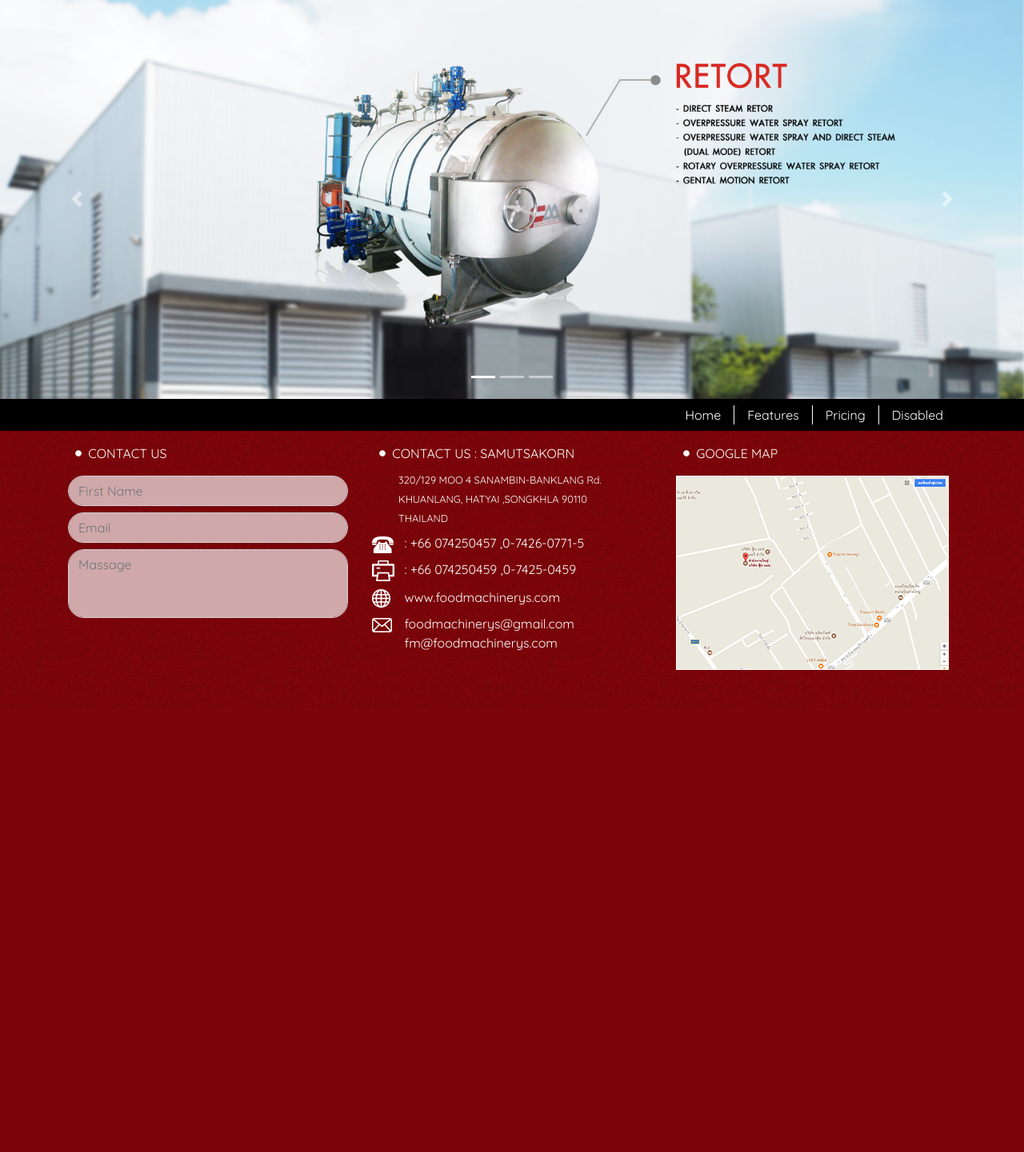
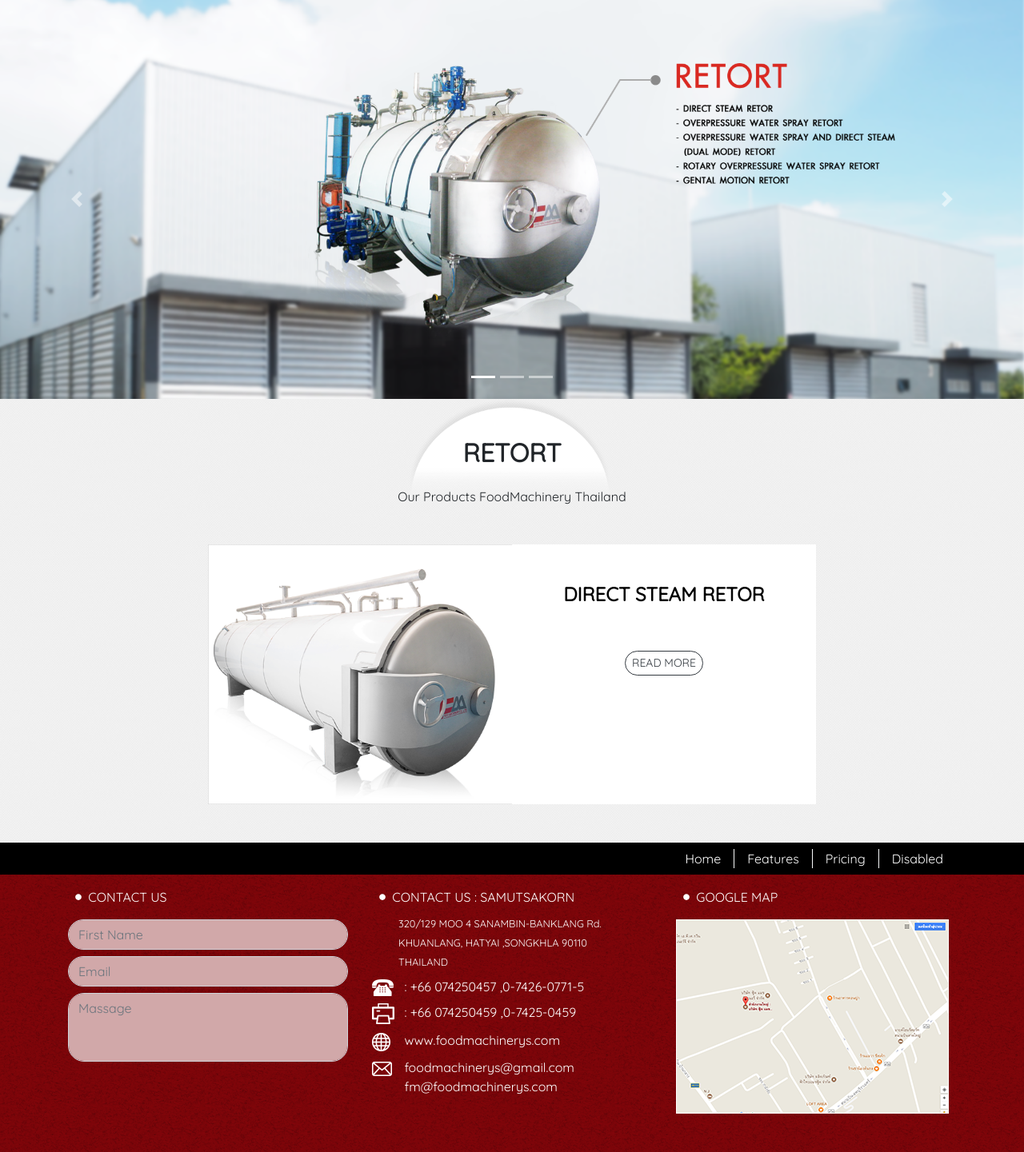
Before and after one commit to nuttostudio/foob_machinnery, a PHP site: page /?page=product-group&product_group=1 in a window 1280 px wide. Shown: the part 105-1546 px from the top of the page at 80% size. Before the commit the page ends 991 px from the top, so only its background shows below. Run offline with PHP 8.4, Linux system fonts and the light colour scheme; some libraries are stand-ins or nearby versions.

Commit message:
15/03/2018 1

```diff
--- a/css/style.css
+++ b/css/style.css
@@ -137,3 +137,34 @@
 	background-image: url('../img/bg-detail.png');
 	background-size: cover;
 }
+#g-map{
+	background-image: url(../img/bg-map.png);
+	color: #fff;
+}
+#product-group{
+	background-color: #f2f2f2;
+	background-image: url('../img/bg-detail.png');
+	background-size: cover;
+}
+.product-detail{
+	color: #000;
+	background-color: #fff;
+}
+.product-detail:hover{
+	color: #fff;
+	background-color: #9e0b0f;
+}
+
+.product-detail:hover ~ .btn-outline-dark:focus-within{
+	border: 1px solid #fff;
+	color: #fff;
+}
+.btn-outline-dark:hover{
+	border: 1px solid #fff;
+	background: #fff;
+	color: #000;
+}
+#pro-view{
+	background-image:url(../img/bg-proview.png);
+	background-size: cover;
+}
--- a/index.php
+++ b/index.php
@@ -32,6 +32,12 @@
 			include'our_products.php';
 		}elseif ($_GET['page']=="contact") {
 			include'contact.php';
+		}elseif ($_GET['page']=="new-view") {
+			include'new-view.php';
+		}elseif ($_GET['page']=="product-group") {
+			include'product_group.php';
+		}elseif ($_GET['page']=="product-view") {
+			include'product_view.php';
 		}
 	}else{
 		include'about_us.php';
--- a/new.php
+++ b/new.php
@@ -21,7 +21,7 @@
 												<h6 class="card-title">PROPAK MYANMAR 2016 : 24TH – 26TH SEPTEMBER 2016 </h6>
 											</div>
 											<div class="col-sm-12 text-right">
-												<a href="" class="link-new">READ MORE >></a>
+												<a href="./?page=new-view&new_id=1" class="link-new">READ MORE >></a>
 											</div>
 
 										</div>
@@ -35,7 +35,7 @@
 												<h6 class="card-title">PROPAK ASIA 2016 : 15TH – 18TH JUNE 2016</h6>
 											</div>
 											<div class="col-sm-12 text-right">
-												<a href="" class="link-new">READ MORE >></a>
+												<a href="./?page=new-view&new_id=1" class="link-new">READ MORE >></a>
 											</div>
 										</div>
 									</div>
@@ -52,7 +52,7 @@
 												<h6 class="card-title">PROPAK MYANMAR 2016 : 24TH – 26TH SEPTEMBER 2016 </h6>
 											</div>
 											<div class="col-sm-12 text-right">
-												<a href="" class="link-new">READ MORE >></a>
+												<a href="./?page=new-view&new_id=1" class="link-new">READ MORE >></a>
 											</div>
 										</div>
 									</div>
--- a/news_all.php
+++ b/news_all.php
@@ -8,7 +8,7 @@
 				NEWS & EVENT FOODMACHINERY THIALAND
 			</div>
 			<div class="col-sm-4 mt-5">
-				<a href="new-view.php?new_id=1">
+				<a href="./?page=new-view&new_id=1">
 					<div class="box-news">
 						<img src="img/obj-new1.png" alt="Avatar" class="image">
 						<div class="overlay">
@@ -18,7 +18,7 @@
 				</a>
 			</div>
 			<div class="col-sm-4 mt-5">
-				<a href="new-view.php?new_id=2">
+				<a href="./?page=new-view&new_id=1">
 					<div class="box-news">
 						<img src="img/obj-new1.png" alt="Avatar" class="image">
 						<div class="overlay">
@@ -28,7 +28,7 @@
 				</a>
 			</div>
 			<div class="col-sm-4 mt-5">
-				<a href="new-view.php?new_id=3">
+				<a href="./?page=new-view&new_id=1">
 					<div class="box-news">
 						<img src="img/obj-new1.png" alt="Avatar" class="image">
 						<div class="overlay">
--- /dev/null
+++ b/product_group.php
@@ -0,0 +1,39 @@
+<?php
+if (isset($_GET['product_group'])) {
+	if ($_GET['product_group']=='1') {
+		?>
+		<section id="product-group">
+			<div class="container">
+				<div class="row justify-content-md-center">
+					<div class="col-sm-12 mt-5 text-center">
+						<h2><b>RETORT</b></h2>
+					</div>
+					<div class="col-sm-12 mt-3 mb-5 text-center">
+						Our Products FoodMachinery Thailand
+					</div>
+					<div class="col-sm-12 mb-5">
+						<div class="row justify-content-md-center">
+							<div class="col-sm-4 m-0 p-0"><img src="img/obj-products-g1.png" class="w-100"></div>
+							<div class="col-sm-4 m-0 p-0 text-center product-detail">
+								<div class="row justify-content-md-center">
+									<div class="col-sm-12 text-center mt-5"><h4><b>DIRECT STEAM RETOR</b></h4></div>
+									<div class="col-sm-6 mt-5"><button class="btn btn-outline-dark btn-sm" onclick="location.href='./?page=product-view&pro_id=1'">READ MORE</button></div>
+								</div>
+							</div>
+						</div>
+					</div>
+				</div>
+			</div>
+		</section>
+		<?php
+	}
+}else {
+	?>
+	<div class="container">
+		<div class="row">
+			<div class="col-sm-12 mt-5 mb-5 text-center"><h1>ไม่พบข้อมูล</h1></div>
+		</div>
+	</div>
+	<?php
+}
+?>
```
Also changed, not shown: contact.php (+24 -3 lines), new-view.php (+0 -20 lines), our_products.php (+4 -4 lines), product_view.php (added, +26 -0 lines), img/bg-map.png (added), img/bg-proview.png (added), img/icon-contact1.png (added), img/icon-contact2.png (added), img/icon-contact3.png (added), img/icon-contact4.png (added), img/map-con.png (added), img/obj-products-g1.png (added).
